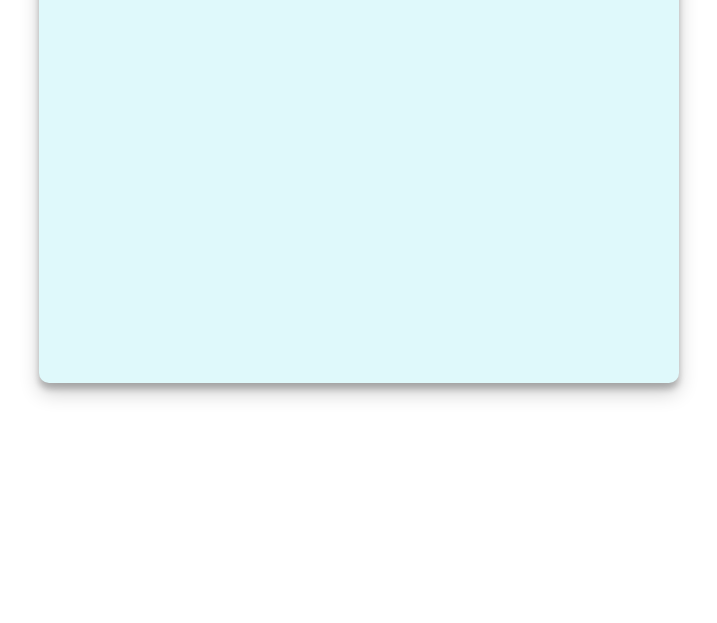
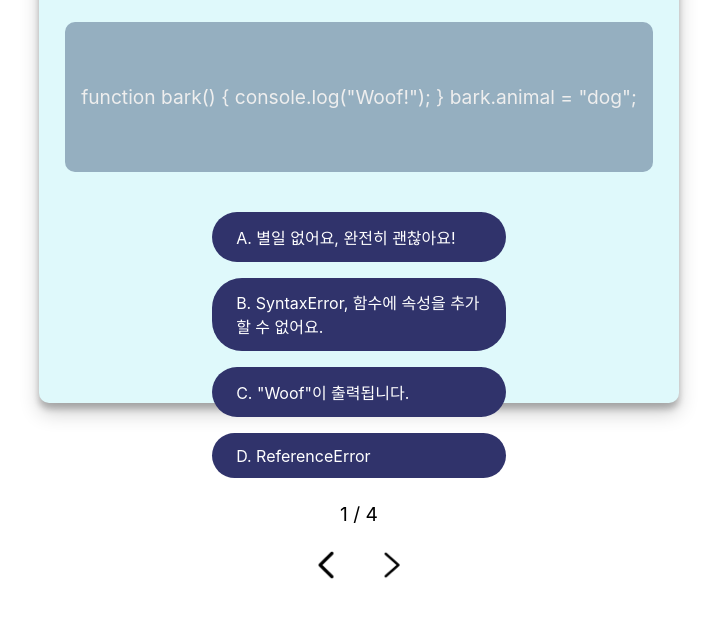
Before and after one commit to jjanmo/js-oop, a plain HTML site: page projects/quiz-app/index.html in a window 1280 px wide. Shown: the part 177-800 px from the top of the page, without its empty margins (281-998 px from the left). Drawn offline with Linux system fonts and the light colour scheme.

Commit message:
feat: Update quiz app style

```diff
--- a/projects/quiz-app/data.js
+++ b/projects/quiz-app/data.js
@@ -1,4 +1,4 @@
-const data = [
+export const data = [
   {
     question: `function bark() {
       console.log("Woof!");
@@ -6,9 +6,9 @@ const data = [
     bark.animal = "dog";
     `,
     options: [
-      '별일 없어요, 이건 완전히 괜찮아요!',
-      'SyntaxError 이 방법으로 함수에 속성을 추가할 수 없어요.',
-      '"Woof"이 출력돼요.',
+      '별일 없어요, 완전히 괜찮아요!',
+      'SyntaxError, 함수에 속성을 추가할 수 없어요.',
+      '"Woof"이 출력됩니다.',
       'ReferenceError',
     ],
     answer: 'A',
--- a/projects/quiz-app/index.html
+++ b/projects/quiz-app/index.html
@@ -8,10 +8,30 @@
     <title>Quiz App</title>
   </head>
   <body>
-    <div class="wrapper">
+    <div class="app">
       <div class="title">QUIZ</div>
-      <div class="contents"></div>
+      <div class="contents">
+        <div class="question">function bark() { console.log("Woof!"); } bark.animal = "dog";</div>
+        <div class="options">
+          <button class="option">A. 별일 없어요, 완전히 괜찮아요!</button>
+          <button class="option">B. SyntaxError, 함수에 속성을 추가할 수 없어요.</button>
+          <button class="option">C. "Woof"이 출력됩니다.</button>
+          <button class="option">D. ReferenceError</button>
+        </div>
+      </div>
+      <div class="footer">
+        <div class="order">1 / 4</div>
+        <div>
+          <button class="left">
+            <img src="../images/left_arrow.png" alt="left-arrow" />
+          </button>
+          <button class="right">
+            <img src="../images/right_arrow.png" alt="right-arrow" />
+          </button>
+        </div>
+      </div>
     </div>
-    <script src="app.js"></script>
+    <script type="module" src="app.js"></script>
+    <script type="module" src="data.js"></script>
   </body>
 </html>
--- a/projects/quiz-app/style.css
+++ b/projects/quiz-app/style.css
@@ -5,7 +5,7 @@
   font-family: -apple-system, BlinkMacSystemFont, 'Segoe UI', Roboto, Oxygen, Ubuntu, Cantarell, 'Open Sans',
     'Helvetica Neue', sans-serif;
 }
-.wrapper {
+.app {
   position: absolute;
   top: 40%;
   left: 50%;
@@ -14,7 +14,7 @@
   flex-direction: column;
   align-items: center;
   width: 50vw;
-  height: 60vh;
+  height: 65vh;
   border-radius: 10px;
   background-color: #dff9fb;
   box-shadow: 0 10px 20px rgba(0, 0, 0, 0.19), 0 6px 6px rgba(0, 0, 0, 0.23);
@@ -25,5 +25,73 @@
   background-color: #22a6b3;
   padding: 10px 15%;
   margin-top: 2rem;
+  margin-bottom: 2rem;
   border-radius: 30px;
 }
+.contents {
+  display: flex;
+  flex-direction: column;
+  justify-content: center;
+  align-items: center;
+}
+.question {
+  background-color: #95afc0;
+  color: #eee;
+  font-size: 1.2rem;
+  margin-top: 1rem;
+  margin-bottom: 2rem;
+  padding: 0.5rem 1rem;
+  white-space: pre;
+  border-radius: 10px;
+  height: 150px;
+  display: flex;
+  align-items: center;
+}
+button {
+  all: unset;
+  cursor: pointer;
+}
+
+.options {
+  width: 80%;
+  display: flex;
+  flex-wrap: wrap;
+  justify-content: center;
+  align-items: center;
+}
+.option {
+  width: 48%;
+  padding: 0.8rem 1.5rem;
+  border-radius: 30px;
+  margin: 8px 0 8px;
+  background-color: #30336b;
+  color: white;
+}
+.option:hover {
+  background-color: #22a6b3;
+}
+.footer {
+  display: flex;
+  flex-direction: column;
+  justify-content: center;
+  align-items: center;
+  margin-top: 1rem;
+}
+.order {
+  font-size: 1.2rem;
+}
+.left,
+.right {
+  width: 30px;
+  right: 30px;
+  border-radius: 50%;
+  margin-top: 0.5rem;
+  padding: 1rem;
+}
+.left:hover,
+.right:hover {
+  background-color: #eee;
+}
+img {
+  width: 100%;
+}
```
Also changed, not shown: projects/images/left_arrow.png (added), projects/images/right_arrow.png (added).
